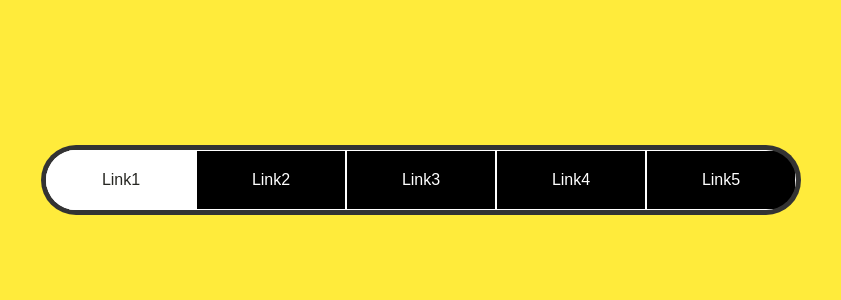
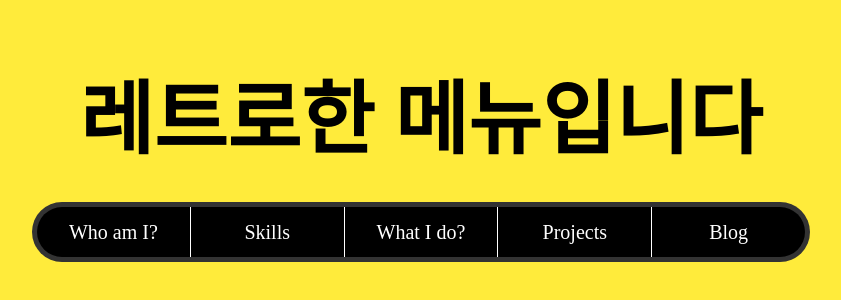
Before and after one commit to DogGuyMan/Animated_Active_Menu, a website: page index.html in a window 1280 px wide. Shown: the part 236-536 px from the top of the page, without its empty margins (219-1060 px from the left). Drawn offline with nearby package versions, Linux system fonts and the light colour scheme; a web font is replaced by a local one.

Commit message:
ADD TS transition

```diff
--- /dev/null
+++ b/app.js
@@ -0,0 +1,24 @@
+//일단 LI의 위치를 가져온다
+//이벤트에 반응할수 있어야한다.
+// 어떻게 애니메이션 처리를 할것인가>
+var ulElement = document.querySelector("ul");
+var ulStyle = window.getComputedStyle(ulElement);
+var listElementArray = document.querySelectorAll("ul li.menu");
+var audioElement = document.querySelector("audio");
+var slideElement = document.querySelector("ul > li.slide");
+window.addEventListener('click', function () {
+    audioElement === null || audioElement === void 0 ? void 0 : audioElement.play();
+});
+if (slideElement != null) {
+    slideElement.style.width = "calc(100% / ".concat(listElementArray.length, ")");
+}
+function handleSlide(_E) {
+    if (slideElement != null && _E.target.tagName != "A") {
+        _E.stopPropagation();
+        slideElement.style.left = _E.target.offsetLeft + 'px';
+    }
+}
+//https://www.codegrepper.com/code-examples/javascript/frameworks/node_modules/add+event+listener+for+multiple+elements
+listElementArray.forEach(function (item) {
+    item.addEventListener("mouseenter", handleSlide);
+});
--- a/index.html
+++ b/index.html
@@ -10,25 +10,22 @@
 </head>
 
 <body>
+    <audio autoplay="true">
+        <source src="../Animated_Active_Menu/Audio/Antibirth_OST_Esc.mp3">
+    </audio>
     <div class="content">
-        <ul>
-            <li class="active"><a href="#">Link1</a></li>
-            <li><a href="#">Link2</a></li>
-            <li><a href="#">Link3</a></li>
-            <li><a href="#">Link4</a></li>
-            <li><a href="#">Link5</a></li>
+        <p>레트로한 메뉴입니다</p>
+        <ul class="li-content">
+            <li class="menu"><a href="#">Who am I?</a></li>
+            <li class="menu"><a href="#">Skills</a></li>
+            <li class="menu"><a href="#">What I do?</a></li>
+            <li class="menu"><a href="#">Projects</a></li>
+            <li class="menu"><a href="#">Blog</a></li>
             <li class="slide"></li>
         </ul>
     </div>
-    <script src="https://code.jquery.com/jquery-3.6.0.js"></script>
-    <script type="text/javascript">
-        $(document).ready(function(){
-            $('li').on('click', function(){
-                $(this).siblings().removeClass('active');
-                $(this).addClass('active');
-            })
-        });
-    </script>
+    <script defer src="app.js"></script>
 </body>
 
 </html>
+<!--https://www.youtube.com/watch?v=9XnqDSabFjM-->
--- a/style.css
+++ b/style.css
@@ -1,78 +1,83 @@
+@font-face {
+    font-family: 'DungGeunMo';
+    src: url('https://cdn.jsdelivr.net/gh/projectnoonnu/noonfonts_six@1.2/DungGeunMo.woff') format('woff');
+    font-weight: normal;
+    font-style: normal;
+}
+
 body {
     margin : 0;
     padding : 0;
     background-color: #ffeb3b;
-    font-family: sans-serif;
+    font-family: DungGeunMo;
+}
+
+.content {
+    position: relative;
+    display: flex;
+    height: 100vh;
+    flex-direction: column;
+    justify-content: center;
+    align-items: center;
+}
+
+p{
+    font-size:5rem;
+    font-weight: bold;
+    margin: 0;
+    margin-bottom: 20px;
+}
+
+.li-content {
+    position: relative;
+    display: flex;
+    list-style-type: none;
 }
 
 ul {
-    position: absolute;
-    top : 50%;
-    left : 50%;
-    transform: translate(-50%, -50%);
     display: flex;
     background-color: #000;
-    border-radius: 30px;
     overflow: hidden;
     box-shadow: 0 0 0 5px #333;
+    border-radius: 30px;
+    width : 60%;
+    height: 50px;
     padding: 0;
 }
 
-ul li{
+ul > li{
     list-style-type:none;
-    width: 150px;
+    display: flex;
+
+    overflow-wrap: break-word;
+    justify-content: center;
+    align-items: center;
+    width: 100vw;
+    border-left: 1px solid #FFF;
+}
+ul > li.menu:first-child{
+    border-left: none;
 }
 
-ul li.active{
-    background-color: #FFF;
-}
-ul li.active a{
-    color : #262622;
+ul > li > a{
+    display: block;
+    color : #fff;
+    transition: 0.5s;
+    font-size: 1.25rem;
+    text-decoration: double;
+    z-index: 1;
 }
 
-ul li a{
-    border: 1px solid #FFF;
-    display: block;
-    padding: 20px;
-    text-align: center;
-    color : #fff;
+ul > li.slide {
+    border-left: none;
+    position : absolute;
+    height: 50px;
+    opacity: 50%;
+    opacity: 0;
+    background-color: #FFF;
     transition: 0.5s;
-    text-decoration: none;
+    pointer-events: none;
 }
 
-.slide {
-    position: absolute;
-    width: 150px;
-    height: 100%;
-    top: 0;
-    left: 0;
-    background-color : #FFF;
-    z-index: -1;
-    transition: 0.5s;
-    opacity: 1;
-}
-
-ul li:nth-child(1).active ~ .slide{
-    left: 0;
-}
-ul li:nth-child(2).active ~ .slide{
-    left: calc(150px * 1);
-}
-ul li:nth-child(3).active ~ .slide{
-    left: calc(150px * 2);
-}
-ul li:nth-child(4).active ~ .slide{
-    left: calc(150px * 3);
-}
-ul li:nth-child(5).active ~ .slide{
-    left: calc(150px * 4);
-}
-/*
-.content {
-    margin: 0 auto;
-    height: 100vh;
-    display: flex;
-    justify-content: center;
-    align-items: center;
-}
-*/
+ul > li:hover > a {color : #000;}
+ul > li:hover ~li.slide{opacity: 1;}
```
Also changed, not shown: app.ts (added, +28 -0 lines), tsconfig.json (added, +101 -0 lines), 1 other file.
